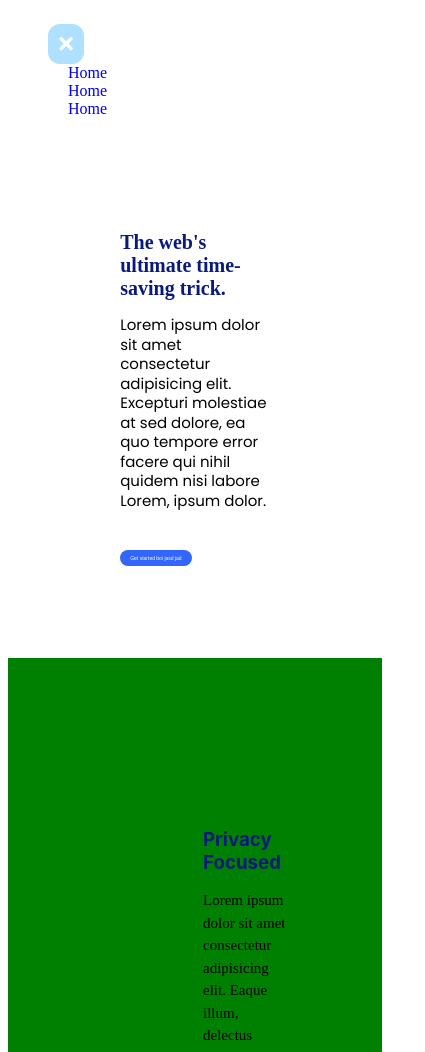
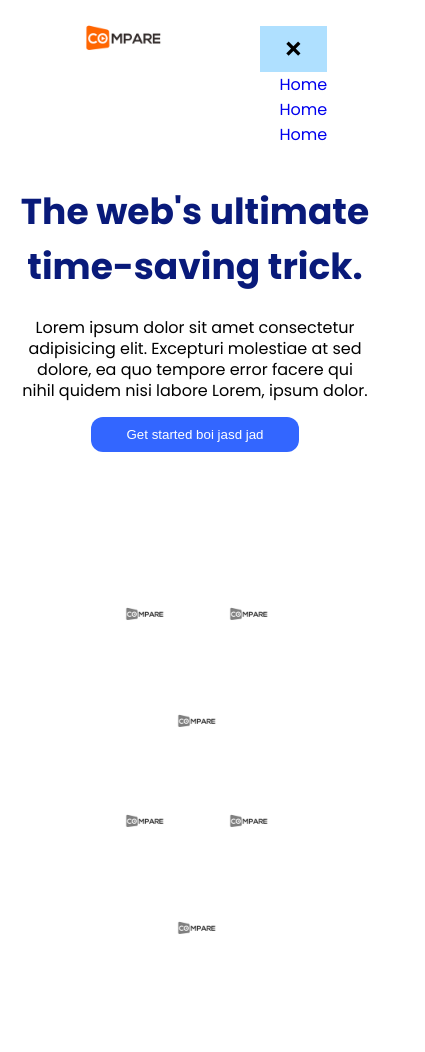
Before and after one commit to Osama4488/100_days_coding_challenge_repo, a plain HTML site: page dribble_design.html in a window 390 px wide. Shown: the top 1052 px of the page, 425 px wide, since content can reach past the window. Drawn offline with nearby package versions, Linux system fonts and the light colour scheme.

Commit message:
3 section completed with responsive

```diff
--- a/dribble_design.html
+++ b/dribble_design.html
@@ -13,7 +13,23 @@
     <title>Document</title>
   </head>
   <body>
+    <!-- <div class="header-container">
+      <header>
+        <img class="img-logo" src="./img/attachment_55601556.png" alt="" />
+
+        <nav class="navv">
+          <ul class="ull">
+            <button>🞬</button>
+            <li class="lii"><a class="aa" href="#">Home</a></li>
+            <li class="lii"><a class="aa" href="#">Home</a></li>
+            <li class="lii"><a class="aa" href="#">Home</a></li>
+          </ul>
+        </nav>
+      </header>
+    </div> -->
+
     <div class="header-container">
+      <div class="hero-container">
         <header>
           <img class="img-logo" src="./img/attachment_55601556.png" alt="" />
 
@@ -27,14 +43,18 @@
           </nav>
         </header>
       </div>
+    </div>
 
-    <div class="hero_container">
+    <div class="hero_section">
+      <div class="hero-container">
+        <div class="flex-container">
           <div class="text-container">
             <h1>The web's ultimate time-saving trick.</h1>
+
             <p>
               Lorem ipsum dolor sit amet consectetur adipisicing elit. Excepturi
-          molestiae at sed dolore, ea quo tempore error facere qui nihil quidem
-          nisi labore Lorem, ipsum dolor.
+              molestiae at sed dolore, ea quo tempore error facere qui nihil
+              quidem nisi labore Lorem, ipsum dolor.
             </p>
 
             <button class="cta-button">Get started boi jasd jad</button>
@@ -44,8 +64,11 @@
             <img src="./img/img_forest.jpg" alt="" />
           </div>
         </div>
+      </div>
+    </div>
 
     <div class="logo-carousel-section">
+      <div class="main-container">
         <div class="images-3col">
           <img class="img-logo1" src="./img/attachment_55601556.png" alt="" />
           <img class="img-logo1" src="./img/attachment_55601556.png" alt="" />
@@ -58,10 +81,11 @@
           <img class="img-logo1" src="./img/attachment_55601556.png" alt="" />
         </div>
       </div>
+    </div>
 
     <div class="privacy-section">
-      <div class="logo-carousel-section">
-        <div class="hero_container">
+      <div class="main-container">
+        <div class="privacy-container">
           <div class="img-left-container">
             <img
               style="width: 250px; height: 250px"
@@ -80,7 +104,7 @@
         </div>
       </div>
     </div>
-
+    <!--
     <div class="privacy-section">
       <div class="logo-carousel-section">
         <div class="hero_container">
@@ -157,7 +181,7 @@
           </nav>
         </div>
       </footer>
-    </div>
+    </div>-->
     <script>
       $(document).ready(function () {
         /* function called when you click of the button */
--- a/dribble_desing.css
+++ b/dribble_desing.css
@@ -2,19 +2,224 @@
   display: flex;
 } */
 body {
+  margin: 0;
+  padding: 0;
+  font-family: "Poppins", sans-serif;
   /* font-family: "Poppins", sans-serif; */
+}
+
+.header-container {
+  /* position: absolute; */
+  /* max-width: 98%; */
+}
+
+.hero_container {
+  /* display: flex;
+  justify-content: space-between;
+  width: 90%;
+  margin: 0 auto;
+  padding-top: 120px; */
+  /* margin-left: 19px; */
+}
+
+.flex-container {
+  display: flex;
+  padding-top: 120px;
 }
 
 header {
   display: flex;
   justify-content: space-between;
-  width: 98%;
+  padding-top: 10px;
+  position: absolute;
+  width: 100%;
+  max-width: 95%;
+  /* width: 98%; */
   /* margin-left: 19px; */
 }
 
-.header-container {
-  position: absolute;
-  width: 98%;
+.hero-container {
+  max-width: 95%;
+  width: 100%;
+  margin: 0 auto;
+  text-align: center;
+  /* position: absolute; */
+}
+
+.hero_section .hero-container .flex-container .text-container {
+  width: 50%;
+}
+
+.hero_section .hero-container .flex-container .img-container {
+  width: 50%;
+}
+
+.hero_section .hero-container .flex-container .text-container h1 {
+  font-size: 55px;
+  color: #091a7a;
+  padding: 0;
+  text-align: left;
+}
+
+.hero_section .hero-container .flex-container .text-container p {
+  line-height: 1.3em;
+  text-align: left;
+}
+
+.hero_section .hero-container .flex-container .text-container button {
+  float: left;
+}
+
+.cta-button {
+  background-color: #3366ff;
+  border-radius: 12px;
+  border: none;
+  padding: 10 35;
+  color: #ffffff;
+  cursor: pointer;
+}
+
+@media only screen and (max-width: 600px) {
+  /* body {
+    background-color: red;
+  }
+ */
+
+  .header-container .hero-container header {
+    display: flex;
+    justify-content: space-around;
+  }
+  .hero-container {
+    /* max-width: 40%; */
+    width: 90%;
+  }
+  .hero_section .hero-container .flex-container .text-container {
+    width: 100%;
+    padding-top: 40px;
+  }
+  .hero_section .hero-container .flex-container .text-container h1 {
+    font-size: 36px;
+    text-align: center;
+  }
+  .hero_section .hero-container .flex-container .text-container p {
+    font-size: 16px;
+    text-align: center;
+  }
+
+  .hero_section .hero-container .flex-container .text-container button {
+    float: none;
+  }
+  .img-container {
+    display: none;
+  }
+
+  .ull {
+    flex-direction: column;
+  }
+  .ull button {
+    display: block;
+    padding: 2vw;
+    font-size: 3vh;
+    background-color: #afe0ff;
+    border: none;
+
+    outline: none;
+
+    cursor: pointer;
+  }
+
+  /* @media only screen and (min-width: 480px) and (max-width: 767px) { */
+  /* .ull {
+    flex-direction: column;
+  }
+
+
+  .lii {
+    margin: 0;
+  }
+
+  .aa {
+    display: block;
+  } */
+  /* .header-container nav ul button {
+    display: block;
+    padding: 2vw;
+    font-size: 3vh;
+    background-color: #afe0ff;
+    border: none;
+
+
+    outline: none;
+
+    cursor: pointer;
+    align-self: flex-start;
+  } */
+  /*
+  h1 {
+    font-size: 20px !important;
+  }
+  p {
+    font-size: 15px !important;
+  }
+  .img-logo {
+
+    display: none !important;
+  } */
+  /* .header-container {
+    width: 70%;
+  }
+
+  .hero_container {
+    width: 40%;
+    height: 100px;
+
+    padding-top: 150px;
+  } */
+
+  /* .logo-carousel-section {
+    height: 400px;
+    margin: 0 auto;
+    width: 400px;
+    text-align: center;
+  }
+  button {
+    background-color: #3366ff;
+    border-radius: 12px;
+    border: none;
+    padding: 5 10 !important;
+    color: #ffffff;
+    font-size: 5px;
+  }
+  .img-logo1 {
+    width: 100px;
+    height: 100px;
+  }
+  .images-3col {
+    text-align: center;
+  }
+  img {
+    display: none;
+  }
+  .text-container {
+    width: 100%;
+  }
+
+  .img-container {
+    display: none;
+  }
+  .img-left-container {
+    display: none;
+  }
+  .text-right-container {
+    width: 100%;
+  }
+
+  .cta-section {
+    padding: 0;
+  }
+  .text-cta-left-container {
+    padding: 0;
+  } */
 }
 
 /* header img {
@@ -24,16 +229,104 @@ header {
 
 } */
 
+.images-3col {
+  /* background-color: red; */
+}
+
+.logo-carousel-section {
+  margin-top: 50px;
+  /* background-color: #ffffff; */
+  /* height: 400px; */
+  /* margin: 0 auto;
+  width: 900px;
+  text-align: center; */
+}
+
+.main-container {
+  max-width: 70%;
+  width: 100%;
+  margin: 0 auto;
+  text-align: center;
+}
+.img-logo1 {
+  height: 200px;
+  width: 200px;
+  filter: grayscale(100%);
+}
+.images-3col {
+  margin: 0;
+  padding: 0;
+}
+
 .img-logo {
   height: 200px;
-  width: 200px;
+  width: 300px;
   margin-top: -80px;
-  /* display: block; */
-  /* margin-left: -40px; */
+}
+@media only screen and (max-width: 600px) {
+  .logo-carousel-section {
+    margin-top: 0px;
+  }
+  .main-container {
+    /* max-width: 0%; */
+    /* width: 100%; */
+  }
+
+  .img-logo1 {
+    height: 100px;
+    width: 100px;
+  }
+}
+
+.privacy-section {
+  /* background-color: green; */
+}
+
+.text-right-container {
+  width: 50%;
+  text-align: left;
+  padding-top: 80px;
+  /* padding-left: 75px; */
+}
+
+.text-right-container h3 {
+  color: #091a7a;
+  display: inline;
+  margin: 0;
+}
+.text-right-container p {
+  line-height: 1.5em;
+}
+
+.text-right-container button {
+  background-color: #db2824;
+  border-radius: 12px;
+  border: none;
+  padding: 8 20;
+  margin-left: 20px;
+  color: #ffffff;
+}
+.privacy-container {
+  display: flex;
+}
+
+@media only screen and (max-width: 600px) {
+  /* .privacy-section .main-container .privacy-section .img-left-container {
+    display: none;
+  } */
+
+  .img-left-container {
+    display: none;
+  }
+
+  .text-right-container {
+    width: 100%;
+    text-align: center;
+  }
 }
 
 header nav {
-  margin-right: 40px;
+  margin-right: 80px;
 }
 
 header nav ul li {
@@ -67,98 +360,8 @@ header nav ul {
   height: 400px;
 }
 
-.images-3col{
-  background-color: red;
-}
-
-.hero_container {
-  display: flex;
-  justify-content: space-between;
-  width: 90%;
-  margin: 0 auto;
-  padding-top: 120px;
-  /* margin-left: 19px; */
-}
-.hero_container .text-container {
-  padding-top: 60px;
-}
-
-.hero_container .text-container h1 {
-  font-size: 55px;
-  color: #091a7a;
-  s
-  margin: 0;
-}
-.hero_container .text-container p {
-  margin: 15 0 40 0;
-  line-height: 1.3em;
-  font-family: "Poppins", sans-serif;
-}
-
-/* .hero_container .text-container button {
-  background-color: #3366ff;
-  border-radius: 12px;
-  border: none;
-  padding: 10 30;
-  color: #ffffff;
-} */
-
-.cta-button {
-  background-color: #3366ff;
-  border-radius: 12px;
-  border: none;
-  padding: 10 30;
-  color: #ffffff;
-  cursor: pointer;
-}
-
-.logo-carousel-section {
-  /* background-color: #ffffff; */
-  height: 400px;
-  margin: 0 auto;
-  width: 900px;
-  text-align: center;
-
-}
-.img-logo1 {
-  height: 200px;
-  width: 200px;
-  filter: grayscale(100%);
-}
-.images-3col {
-  margin: 0;
-  padding: 0;
-}
-
 .img-left-container {
   width: 50%;
-}
-
-.text-right-container {
-  width: 50%;
-  text-align: left;
-  padding-top: 20px;
-  padding-left: 75px;
-}
-
-.text-right-container h3 {
-  color: #091a7a;
-  display: inline;
-
-  font-family: inter;
-  margin: 0;
-}
-.text-right-container p {
-  line-height: 1.5em;
-}
-
-.text-right-container button {
-  background-color: #db2824;
-  border-radius: 12px;
-  border: none;
-  padding: 8 20;
-  margin-left: 20px;
-  color: #ffffff;
 }
 
 .cta-section {
@@ -191,9 +394,8 @@ header nav ul {
   margin: 0 auto;
   padding-top: 120px;
 }
- {
-  /* padding-bottom: 20px; */
-}
+
+/* padding-bottom: 20px; */
 
 /* .footer-section footer-container .footer-right-container nav ul {
   display: inline;
@@ -222,10 +424,6 @@ header nav ul {
   display: flex;
 }
 
-.privacy-section{
-  background-color: green;
-}
-
 .footer-left-container {
   width: 50%;
 }
@@ -241,110 +439,3 @@ header nav ul {
 .footer-left-container p {
   padding-left: 20px;
 }
-
-@media only screen and (max-width: 500px) {
-  /* body {
-    background-color: red;
-  }
- */
-
- /* @media only screen and (min-width: 480px) and (max-width: 767px) { */
- .ull{
-    flex-direction: column;
-  }
-
-  /* deletes margin on top or bottom of the a tag*/
-  .lii{
-    margin: 0;
-  }
- /* makes sure that the a tag will take the entire screen*/
-  .aa{
-    display: block;
-  }
-  .header-container nav ul button{
-    display: block;
-    padding: 2vw;
-    font-size: 3vh;
-    background-color: #AFE0FF;
-    border: none;
-
-    /*outline none removes the default blue border that appears anytime you click on the button*/
-    outline: none;
-
-    cursor: pointer;
-    align-self: flex-start;
-  }
-
- h1 {
-   font-size: 20px !important;
- }
- p{
-   font-size: 15px !important;
- }
- .img-logo{
-   /* width: 10px;
-   height: 10px; */
-   display: none !important;
- }
- .header-container{
-   width:70%;
-
- }
-
- .hero_container{
-   width: 40%;
-   height: 100px;
-   /* margin: 0;
-   padding: 0; */
-   padding-top: 150px;
- }
-
- .logo-carousel-section{
-     height: 400px;
-  margin: 0 auto;
-  width: 400px;
-  text-align: center;
- }
- button{
-   background-color: #3366ff;
-  border-radius: 12px;
-  border: none;
-  padding: 5 10 !important;
-  color: #ffffff;
-  font-size: 5px;
- }
- .img-logo1{
-   width: 100px;
-   height: 100px;
- }
- .images-3col{
-   text-align: center;
- }
- img{
-   display: none;
- }
- .text-container{
-   width: 100%;
-
- }
-
- .img-container{
-   display: none;
- }
- .img-left-container{
-   display: none;
- }
- .text-right-container{
-   width: 100%;
- }
-
-
- .cta-section{
-   padding: 0;
-
- }
- .text-cta-left-container{
-   padding: 0;
-
- }
-}
```
Lines whose indentation alone changed are shown as unchanged.
